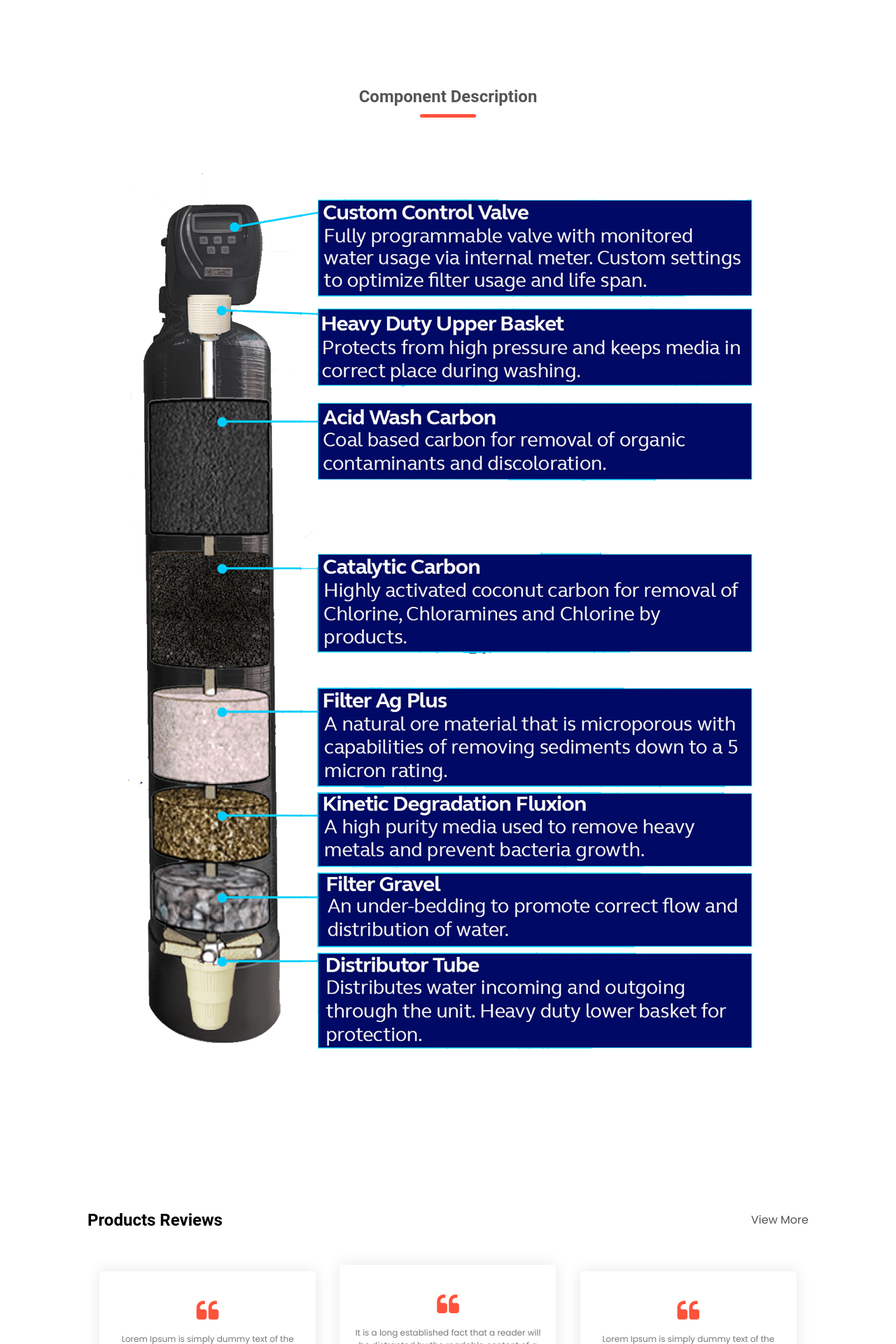
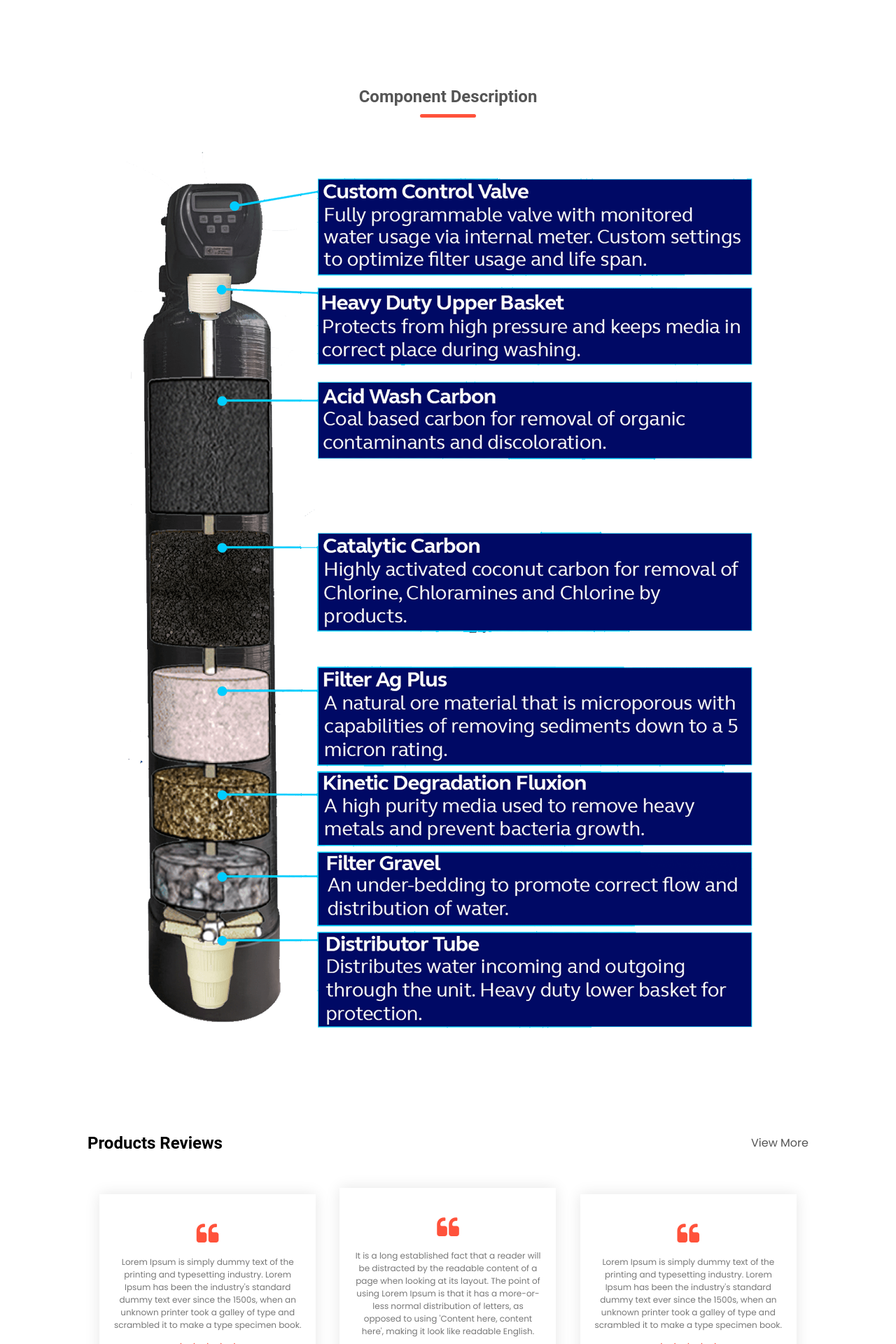
Before and after one commit to Mattseph/water-filter-static-website, a PHP site: page /product/multimedia-filter.php in a window 1280 px wide. Shown: the part 806-2726 px from the top of the page at 70% size. Run offline with PHP 8.4, Linux system fonts and the light colour scheme.

Commit message:
Edit: .title{margin: bottom 50px->20px}, .testimonial{padding-top: 100px->20px}

```diff
--- a/assets/css/style.css
+++ b/assets/css/style.css
@@ -145,7 +145,7 @@ p{
 }
 .title{
     text-align: center;
-    margin: 60px auto 50px;
+    margin: 60px auto 20px;
     position: relative;
     line-height: 60px;
     color: #555;
@@ -191,7 +191,7 @@ small{
 
 /*-----------------------Testimonial -----------------------*/
 .testimonial{
-    padding-top: 100px;
+    padding-top: 20px;
 }
 .testimonial .col-3{
     text-align: center;
```
